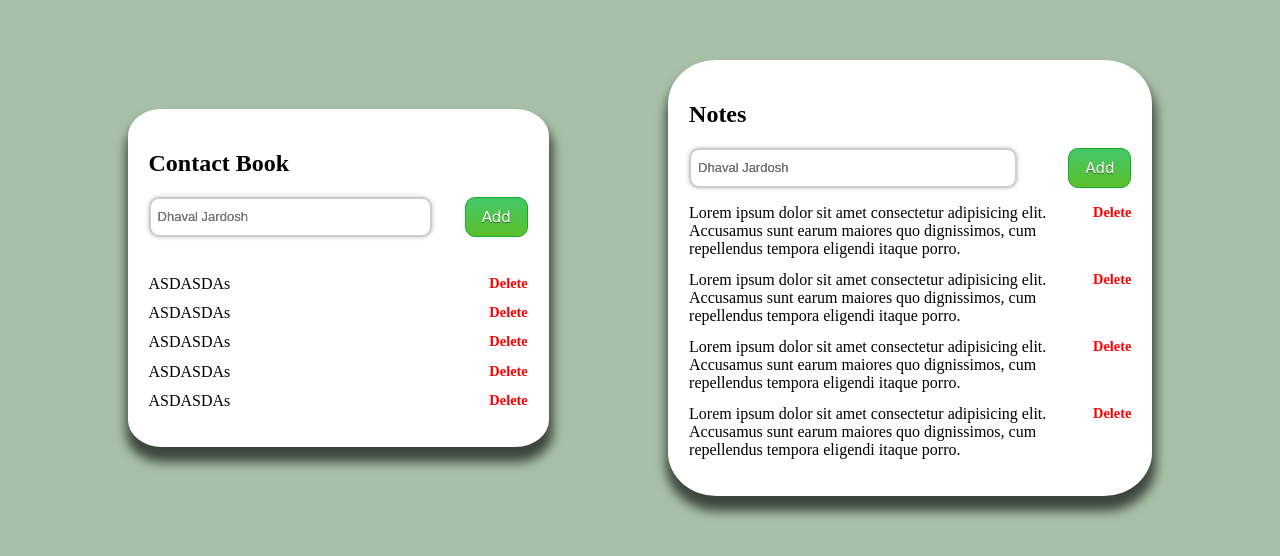
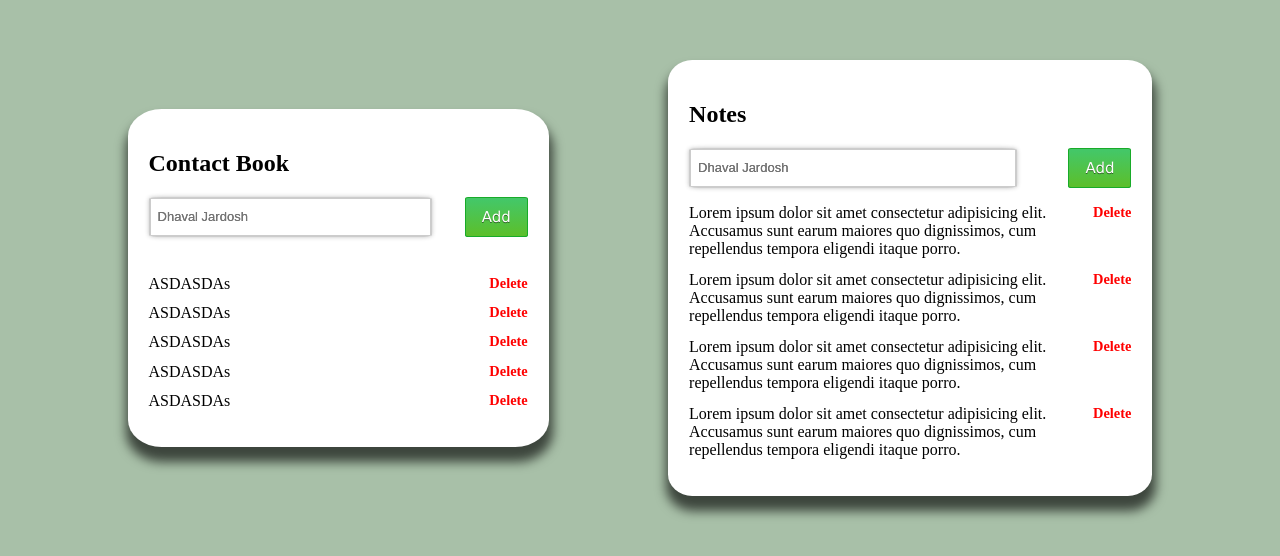
Before and after one commit to AdityaKumawat97/Mock-static-design, a plain HTML site: page index.html in a window 1280 px wide. Shown: the part 130-686 px from the top of the page. Drawn offline with Linux system fonts and the light colour scheme.

Commit message:
minor change

```diff
--- a/styles/main.css
+++ b/styles/main.css
@@ -39,7 +39,7 @@ body {
   border-style: solid;
   font-size: 13px;
   padding: 7px;
-  border-radius: 10px;
+  border-radius: 5%;
   border-width: 2px;
   -webkit-box-shadow: 0px 0px 4px 0px rgba(42, 42, 42, 0.29);
   box-shadow: 0px 0px 4px 0px rgba(42, 42, 42, 0.29);
@@ -55,7 +55,7 @@ body {
   background: -webkit-gradient(linear, left top, left bottom, color-stop(5%, #44c767), to(#5cbf2a));
   background: linear-gradient(to bottom, #44c767 5%, #5cbf2a 100%);
   background-color: #44c767;
-  border-radius: 10px;
+  border-radius: 5%;
   border: 1px solid #18ab29;
   display: inline-block;
   cursor: pointer;
@@ -124,7 +124,7 @@ body {
 .main-container .notes-container {
   height: auto;
   width: 35%;
-  border-radius: 10%;
+  border-radius: 5%;
   background-color: white;
   -webkit-box-shadow: 1px 12px 11px 3px rgba(0, 0, 0, 0.64);
   box-shadow: 1px 12px 11px 3px rgba(0, 0, 0, 0.64);
```
